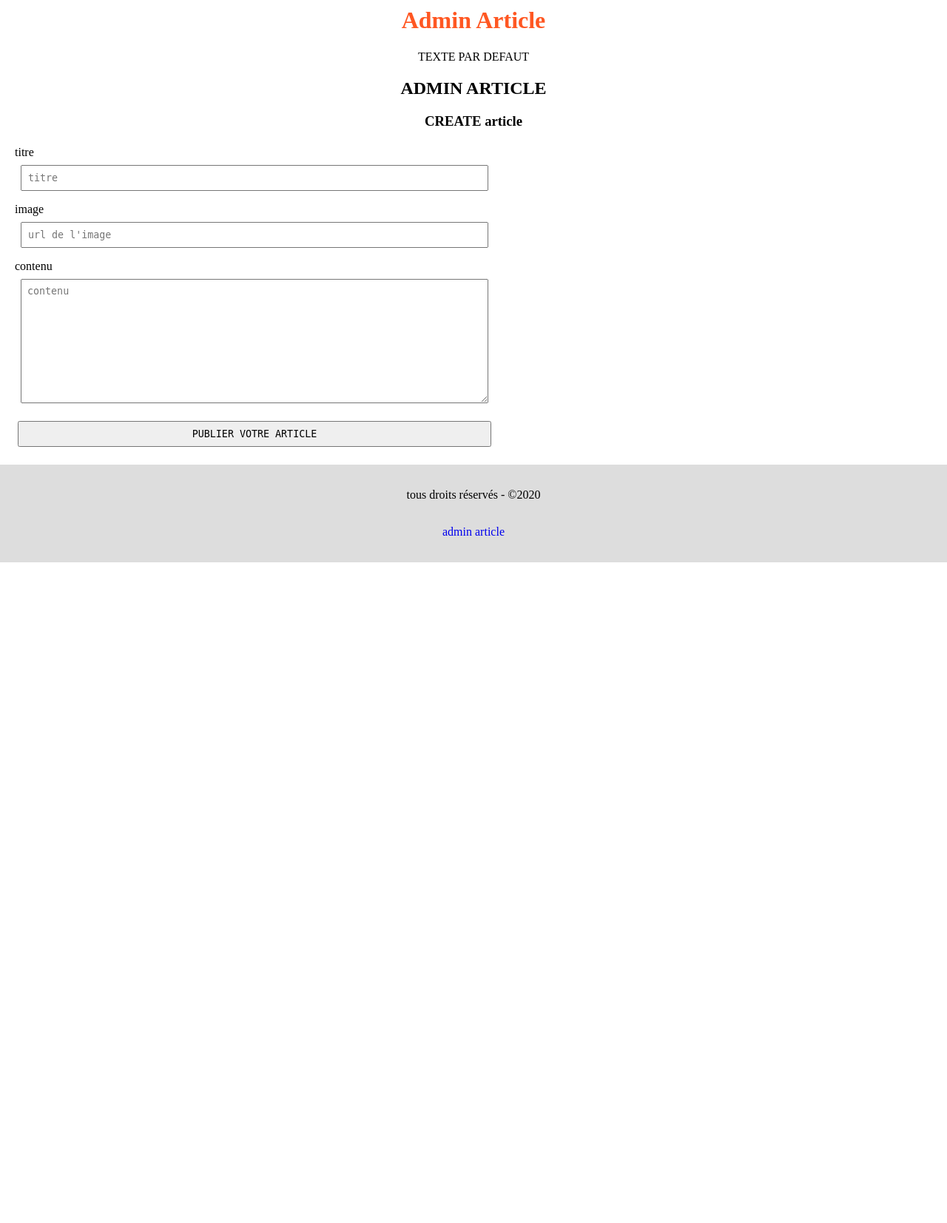
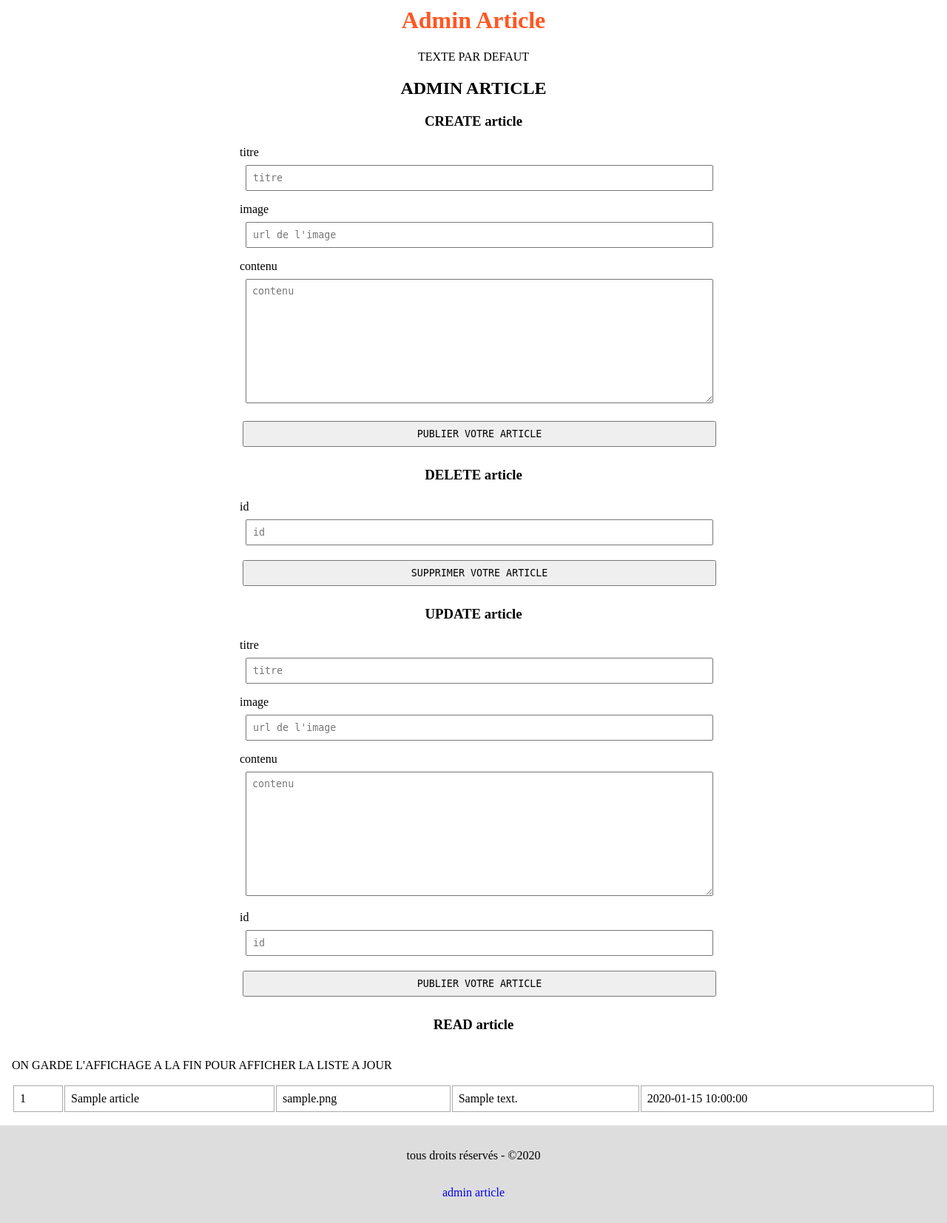
Before and after one commit to coder20b/formation, a PHP site: page /admin.php in a window 1280 px wide. Shown: the part 194-1847 px from the top of the page at 74% size. Before the commit the page ends 954 px from the top, so only its background shows below. Run offline with PHP 8.4, Linux system fonts and the light colour scheme; tables that the repository leaves empty or names only in its code hold one stand-in row (values such as "Sample post").

Commit message:
ajout crud article

```diff
--- a/projet-blog/assets/css/style.css
+++ b/projet-blog/assets/css/style.css
@@ -104,6 +104,7 @@ form {
     display: flex;
     flex-direction: column;
     max-width:640px;
+    margin: 0 auto; /* centrer au milieu */
 }
 form label {
     padding:0.25rem;
@@ -115,7 +116,7 @@ input, textarea, button {
     font-family: monospace;
 }
 
-h2 {
+h2, h3, table {
     width:100%;
 }
 section.blog {
@@ -131,3 +132,8 @@ section.blog article {
 section.blog article img {
     height:30vh;
 }
+
+td {
+    border:1px solid #aaaaaa;
+    padding:0.5rem;
+}
--- /dev/null
+++ b/projet-blog/php/controller/traitement-article-delete.php
@@ -0,0 +1,38 @@
+<?php
+
+// ETAPES
+// VERIFIER SI L'IDENTIFIANT DU FORMULAIRE EST article-delete
+// FILTRER LES INFOS DU FORMULAIRE article-delete
+//      id
+// VALIDER SI CHAQUE INFO EST CORRECTE
+// COMPLETER LES INFOS MANQUANTES
+// SUPPRIMER LA LIGNE DANS LA TABLE SQL
+
+$formIdentifiant = filtrer("formIdentifiant");
+// <input type="hidden" name="formIdentifiant" value="article">
+if ($formIdentifiant == "article-delete")
+{
+    // <input name="id">
+    // filtrer => SECURITE POUR ENLEVER LE CODE DANGEREUX
+    $tabAsso = [
+        "id"             => filtrer("id"),
+    ];
+    // ASTUCE: ON VA CREER LES VARIABLES A PARTIR DES CLES
+    extract($tabAsso);
+    // extract CREE POUR MOI LES VARIABLES $id
+    // https://www.php.net/manual/fr/function.extract.php
+
+    // VALIDATION MINIMALISTE... A COMPLETER
+    if ($id != "")
+    {
+        supprimerLigne("article", $id);
+
+        // message de confirmation
+        echo "votre article est supprimé";
+    }
+    else
+    {
+        // TENTATIVE DE HACK
+        echo "merci de ne pas hacker mon site";
+    }
+}
--- /dev/null
+++ b/projet-blog/php/controller/traitement-article-update.php
@@ -0,0 +1,48 @@
+<?php
+
+// ETAPES
+// VERIFIER SI L'IDENTIFIANT DU FORMULAIRE EST article-update
+// FILTRER LES INFOS DU FORMULAIRE article-update
+//      titre
+//      image
+//      contenu
+//      id
+// VALIDER SI CHAQUE INFO EST CORRECTE
+// COMPLETER LES INFOS MANQUANTES
+//      datePublication
+// AJOUTER LA LIGNE DANS LA TABLE SQL
+
+$formIdentifiant = filtrer("formIdentifiant");
+// <input type="hidden" name="formIdentifiant" value="article">
+if ($formIdentifiant == "article-update")
+{
+    // <input name="titre">
+    // filtrer => SECURITE POUR ENLEVER LE CODE DANGEREUX
+    // ...on peut creer une fonction de confort creerDatetime()
+    $tabAsso = [
+        "titre"             => filtrer("titre"),
+        "image"             => filtrer("image"),
+        "contenu"           => filtrer("contenu"),
+        "datePublication"   => date("Y-m-d H:i:s"),
+    ];
+    $id = filtrer("id");        // ON GERE $id A PART CAR IL NE CHANGE PAS
+                                // MAIS IL FOURNIT LA LIGNE SELECTIONNEE
+    // ASTUCE: ON VA CREER LES VARIABLES A PARTIR DES CLES
+    extract($tabAsso);
+    // extract CREE POUR MOI LES VARIABLES $titre, $image, $contenu, $datePublication
+    // https://www.php.net/manual/fr/function.extract.php
+
+    // VALIDATION MINIMALISTE... A COMPLETER
+    if ( ($id != "") && ($titre != "") && ($image != "") && ($contenu != "") )
+    {
+        modifierLigne("article", $id, $tabAsso);
+
+        // message de confirmation
+        echo "votre article est publié";
+    }
+    else
+    {
+        // TENTATIVE DE HACK
+        echo "merci de ne pas hacker mon site";
+    }
+}
--- a/projet-blog/php/model/fonctions-sql.php
+++ b/projet-blog/php/model/fonctions-sql.php
@@ -135,4 +135,48 @@ Array
     */
 
 
+function supprimerLigne($table, $id)
+{
+    // CREER LA REQUETE SQL
+    // https://sql.sh/cours/delete
+    // ATTENTION: NE PAS OUBLIER LA CLAUSE WHERE
+    // POUR SELECTIONNER SEULEMENT LA LIGNE A SUPPRIMER
+    $requeteSQL =
+    <<<x
+    DELETE FROM $table
+    WHERE id = :id
+    x;
+
+    // ENVOYER LA REQUETE SQL
+    envoyerRequeteSql($requeteSQL, [ "id" => $id ]);
+
+}
+
+
+function modifierLigne ($table, $id, $tabAsso)
+{
+    $id = intval($id);  // SECURITE
+
+    // CREER LA REQUETE SQL
+    // https://sql.sh/cours/update
+    // ATTENTION: NE PAS OUBLIER LA CLAUSE WHERE
+    // POUR SELECTIONNER SEULEMENT LA LIGNE A MODIFIER
+    $requeteSQL =
+    <<<x
+
+    UPDATE $table
+    SET
+        titre = :titre,
+        image = :image,
+        contenu = :contenu,
+        datePublication = :datePublication
+    WHERE
+        id = $id
+    x;
+
+    // ENVOYER LA REQUETE
+    envoyerRequeteSql($requeteSQL, $tabAsso);
+}
+
+
 // OPTIONNEL: ON PEUT NE PAS AJOUTER LA BALISE FERMANTE PHP
--- a/projet-blog/php/view/section-admin-article.php
+++ b/projet-blog/php/view/section-admin-article.php
@@ -27,3 +27,91 @@
         </div>
     </form>
 </section>
+
+<section>
+    <h3>DELETE article</h3>
+    <form method="POST" action="#form-delete" id="form-delete">
+        <label>
+            <span>id</span>
+            <input type="number" name="id" required placeholder="id" maxlength="160">
+        </label>
+        <button type="submit">SUPPRIMER VOTRE ARTICLE</button>
+        <!-- PARTIE TECHNIQUE -->
+        <input type="hidden" name="formIdentifiant" value="article-delete">
+        <div>
+            <?php require_once "php/controller/traitement-article-delete.php" ?>
+        </div>
+    </form>
+</section>
+
+<section>
+    <h3>UPDATE article</h3>
+    <!-- POUR UPLOAD IL FAUDRA AJOUTER UN ATTRIBUT SUPPLEMENTAIRE... -->
+    <form method="POST" action="#form-update" id="form-update">
+        <label>
+            <span>titre</span>
+            <input type="text" name="titre" required placeholder="titre" maxlength="160">
+        </label>
+        <label>
+            <span>image</span>
+            <input type="text" name="image" required placeholder="url de l'image" maxlength="160">
+        </label>
+        <label>
+            <span>contenu</span>
+            <textarea name="contenu" cols="80" rows="10" required placeholder="contenu"></textarea>
+        </label>
+        <label>
+            <span>id</span>
+            <input type="number" name="id" required placeholder="id" maxlength="160">
+        </label>
+        <button type="submit">PUBLIER VOTRE ARTICLE</button>
+        <!-- PARTIE TECHNIQUE -->
+        <input type="hidden" name="formIdentifiant" value="article-update">
+        <div>
+            <?php require_once "php/controller/traitement-article-update.php" ?>
+        </div>
+    </form>
+</section>
+
+<section class="blog">
+    <h3>READ article</h3>
+    <p>ON GARDE L'AFFICHAGE A LA FIN POUR AFFICHER LA LISTE A JOUR</p>
+    <table>
+        <tbody>
+<?php
+// ON VEUT AFFICHER LA LISTE DES ARTICLES SOUS LA FORME D'UNE TABLE HTML
+// UN LIGNE EST tr
+// UNE COLONNE EST td
+// <tr>
+//      <td>COLONNE1</td>
+//      <td>COLONNE2</td>
+//      <td>COLONNE3</td>
+// </tr>
+function afficherTable ($table, $tri)
+{
+    $tabLigne = lireTable($table, $tri);
+    // $tabLigne EST UN TABLEAU ORDONNE DE TABLEAUX ASSOCIATIFS
+    // DEBUG
+    // https://www.php.net/manual/fr/function.print-r.php
+    // echo "<pre>";
+    // print_r($tabLigne);
+    // echo "</pre>";
+    foreach($tabLigne as $ligneAsso)
+    {
+        echo "<tr>";
+        foreach($ligneAsso as $colonne => $valeur)
+        {
+            echo "<td>$valeur</td>";
+        }
+        echo "</tr>";
+    }
+
+}
+
+afficherTable("article", "datePublication DESC");
+
+?>
+        </tbody>
+    </table>
+
+</section>
```
Also changed, not shown: README.md.
